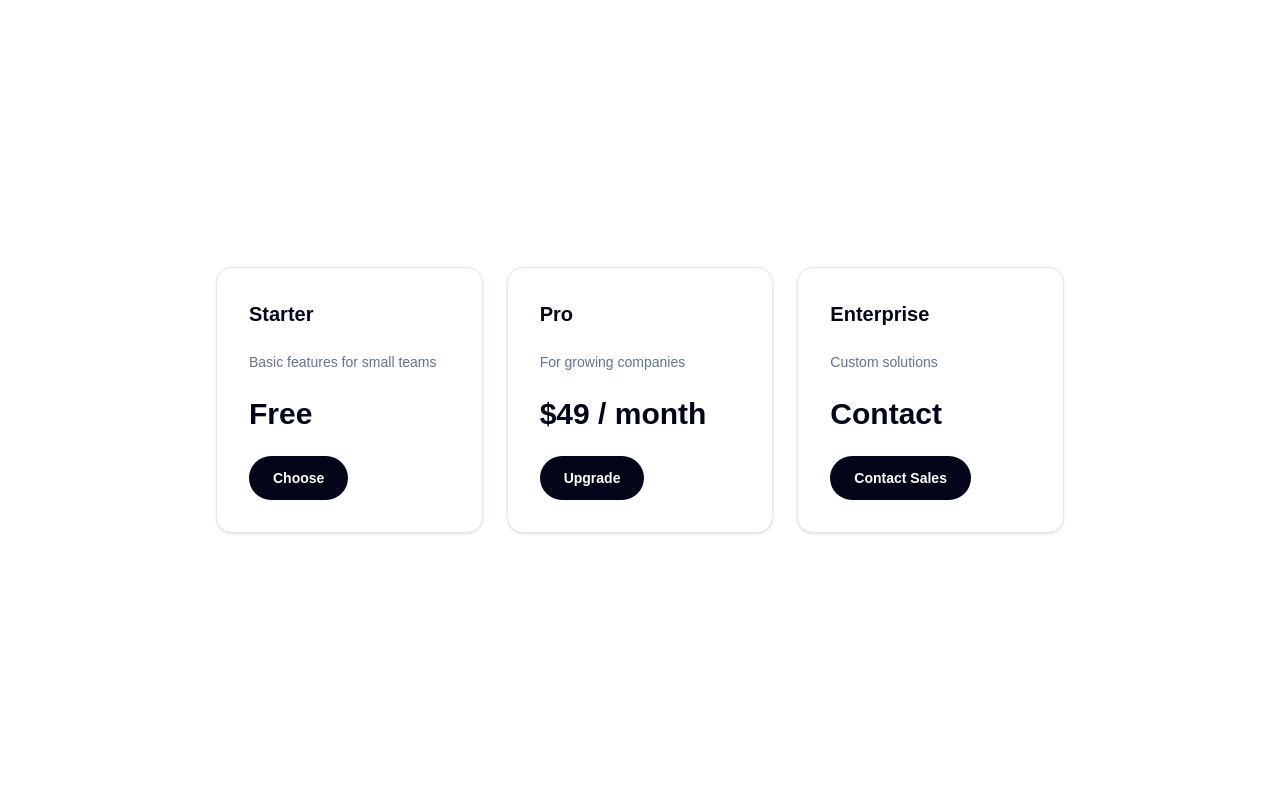
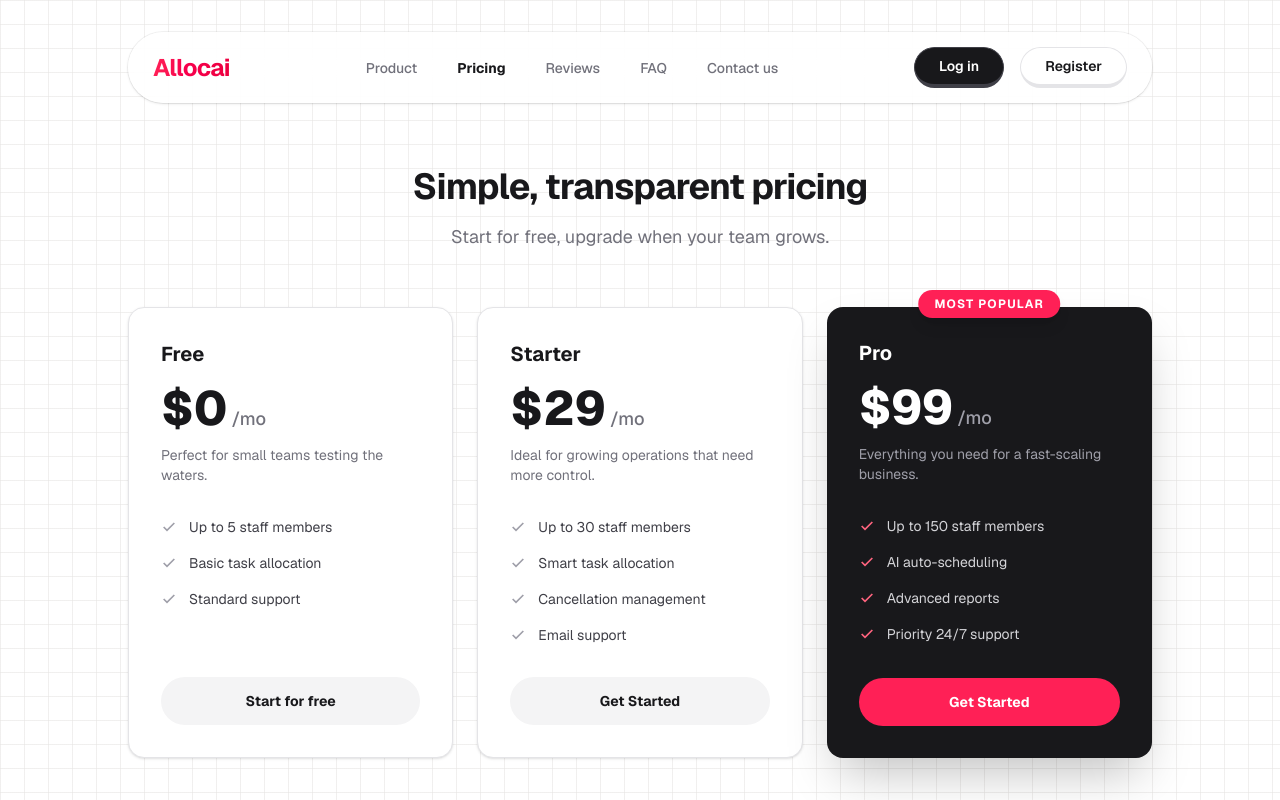
Before and after one commit to Endyano/FYP-26-S2-23_Allocai, a Next.js app: page /Features/pricing in a window 1280 px wide. Built offline with nearby package versions, Linux system fonts and the light colour scheme.

Commit message:
Redesign pricing page cards and add plan-based checkout routing

```diff
--- a/app/Features/pricing/page.tsx
+++ b/app/Features/pricing/page.tsx
@@ -1,40 +1,160 @@
-"use client";
+'use client';
 
-import { useRouter } from "next/navigation";
+import Link from 'next/link';
+import { useState, useEffect } from 'react';
+import { useRouter } from 'next/navigation';
+
+const PLANS = [
+  {
+    id: 'free',
+    name: 'Free',
+    price: '$0',
+    period: '/mo',
+    description: 'Perfect for small teams testing the waters.',
+    features: ['Up to 5 staff members', 'Basic task allocation', 'Standard support'],
+    cta: 'Start for free',
+    featured: false,
+  },
+  {
+    id: 'starter',
+    name: 'Starter',
+    price: '$29',
+    period: '/mo',
+    description: 'Ideal for growing operations that need more control.',
+    features: ['Up to 30 staff members', 'Smart task allocation', 'Cancellation management', 'Email support'],
+    cta: 'Get Started',
+    featured: false,
+  },
+  {
+    id: 'pro',
+    name: 'Pro',
+    price: '$99',
+    period: '/mo',
+    description: 'Everything you need for a fast-scaling business.',
+    features: ['Up to 150 staff members', 'AI auto-scheduling', 'Advanced reports', 'Priority 24/7 support'],
+    cta: 'Get Started',
+    featured: true,
+  },
+];
 
 export default function PricingPage() {
   const router = useRouter();
+  const [userName, setUserName] = useState<string | null>(null);
 
-  const choosePlan = (plan: string) => {
-    // In a real app you'd pass to checkout with query params or state
-    router.push(`/Features/checkout?plan=${plan}`);
+  useEffect(() => {
+    const savedUser = localStorage.getItem('allocai_user');
+    if (savedUser) setUserName(savedUser);
+  }, []);
+
+  const handleLogout = () => {
+    localStorage.removeItem('allocai_user');
+    setUserName(null);
   };
 
   return (
-    <main className="min-h-screen bg-white text-slate-950">
-      <div className="mx-auto flex min-h-screen max-w-4xl flex-col justify-center px-6 py-16">
-        <div className="grid grid-cols-1 md:grid-cols-3 gap-6">
-          <div className="space-y-6 rounded-[1rem] border border-slate-200 bg-white p-8 shadow">
-            <h3 className="text-xl font-semibold">Starter</h3>
-            <p className="text-sm text-slate-500">Basic features for small teams</p>
-            <p className="text-3xl font-bold">Free</p>
-            <button onClick={() => choosePlan('starter')} className="rounded-full bg-slate-950 px-6 py-3 text-sm font-semibold text-white">Choose</button>
+    <main className="relative min-h-screen bg-white text-zinc-900 font-sans">
+
+      {/* Grid background */}
+      <div className="absolute inset-0 bg-[linear-gradient(to_right,rgba(231,229,228,0.6)_1px,transparent_1px),linear-gradient(to_bottom,rgba(231,229,228,0.6)_1px,transparent_1px)] bg-[size:24px_24px]" />
+
+      <div className="relative mx-auto max-w-6xl px-6 py-8">
+
+        {/* Nav */}
+        <nav className="sticky top-4 z-50 mx-auto flex max-w-5xl items-center justify-between rounded-full border border-white/50 bg-white/80 px-6 py-3.5 shadow-sm ring-1 ring-zinc-900/5 backdrop-blur-xl mb-16">
+          <Link href="/" className="text-2xl font-bold tracking-tight bg-gradient-to-r from-rose-500 to-rose-600 bg-clip-text text-transparent">
+            Allocai
+          </Link>
+          <div className="hidden items-center gap-10 md:flex text-sm font-medium text-zinc-500">
+            <Link href="/#product" className="transition-colors hover:text-zinc-900">Product</Link>
+            <Link href="/Features/pricing" className="text-zinc-900 font-bold">Pricing</Link>
+            <Link href="/#reviews" className="transition-colors hover:text-zinc-900">Reviews</Link>
+            <Link href="/#faq" className="transition-colors hover:text-zinc-900">FAQ</Link>
+            <Link href="/#contact" className="transition-colors hover:text-zinc-900">Contact us</Link>
           </div>
+          <div className="flex items-center gap-4 text-sm font-medium">
+            {userName ? (
+              <div onClick={handleLogout} className="flex cursor-pointer items-center gap-3 rounded-full bg-white/60 pl-1.5 pr-5 py-1.5 ring-1 ring-zinc-200 backdrop-blur-md transition-all hover:bg-white hover:shadow-md" title="Click to log out">
+                <div className="flex h-8 w-8 items-center justify-center rounded-full bg-zinc-900 text-white font-bold uppercase">{userName.charAt(0)}</div>
+                <span className="font-semibold text-zinc-800 capitalize">{userName}</span>
+              </div>
+            ) : (
+              <>
+                <Link href="/Features/login" className="bg-zinc-900 text-white border border-zinc-700 border-b-[4px] font-semibold px-6 py-2 rounded-full hover:bg-zinc-800 transition-all">Log in</Link>
+                <Link href="/Features/register" className="bg-white text-zinc-900 border border-zinc-200 border-b-[4px] font-semibold px-6 py-2 rounded-full hover:bg-zinc-50 transition-all">Register</Link>
+              </>
+            )}
+          </div>
+        </nav>
 
-          <div className="space-y-6 rounded-[1rem] border border-slate-200 bg-white p-8 shadow">
-            <h3 className="text-xl font-semibold">Pro</h3>
-            <p className="text-sm text-slate-500">For growing companies</p>
-            <p className="text-3xl font-bold">$49 / month</p>
-            <button onClick={() => choosePlan('pro')} className="rounded-full bg-slate-950 px-6 py-3 text-sm font-semibold text-white">Upgrade</button>
-          </div>
+        {/* Heading */}
+        <div className="text-center mb-14">
+          <h1 className="text-4xl font-bold tracking-tight text-zinc-900">Simple, transparent pricing</h1>
+          <p className="mt-4 text-lg text-zinc-500">Start for free, upgrade when your team grows.</p>
+        </div>
 
-          <div className="space-y-6 rounded-[1rem] border border-slate-200 bg-white p-8 shadow">
-            <h3 className="text-xl font-semibold">Enterprise</h3>
-            <p className="text-sm text-slate-500">Custom solutions</p>
-            <p className="text-3xl font-bold">Contact</p>
-            <button onClick={() => choosePlan('enterprise')} className="rounded-full bg-slate-950 px-6 py-3 text-sm font-semibold text-white">Contact Sales</button>
-          </div>
+        {/* Cards */}
+        <div className="grid grid-cols-1 md:grid-cols-3 gap-6 max-w-5xl mx-auto">
+          {PLANS.map(plan => (
+            <div
+              key={plan.id}
+              className={`relative flex flex-col rounded-2xl p-8 ${
+                plan.featured
+                  ? 'bg-zinc-900 text-white shadow-2xl'
+                  : 'bg-white border border-zinc-200 shadow-sm'
+              }`}
+            >
+              {/* Most Popular badge */}
+              {plan.featured && (
+                <div className="absolute -top-4 left-1/2 -translate-x-1/2">
+                  <span className="rounded-full bg-rose-500 px-4 py-1.5 text-xs font-bold text-white uppercase tracking-widest shadow-lg">
+                    Most Popular
+                  </span>
+                </div>
+              )}
+
+              {/* Plan name */}
+              <h3 className={`text-xl font-bold mb-1 ${plan.featured ? 'text-white' : 'text-zinc-900'}`}>
+                {plan.name}
+              </h3>
+
+              {/* Price */}
+              <div className={`flex items-baseline gap-1 mt-3 mb-3 ${plan.featured ? 'text-white' : 'text-zinc-900'}`}>
+                <span className="text-5xl font-extrabold">{plan.price}</span>
+                <span className={`text-lg font-medium ${plan.featured ? 'text-zinc-400' : 'text-zinc-500'}`}>{plan.period}</span>
+              </div>
+
+              {/* Description */}
+              <p className={`text-sm mb-8 ${plan.featured ? 'text-zinc-400' : 'text-zinc-500'}`}>
+                {plan.description}
+              </p>
+
+              {/* Features */}
+              <ul className="space-y-4 flex-1 mb-8">
+                {plan.features.map((f, i) => (
+                  <li key={i} className={`flex items-center gap-3 text-sm ${plan.featured ? 'text-zinc-300' : 'text-zinc-700'}`}>
+                    <svg className={`h-4 w-4 flex-shrink-0 ${plan.featured ? 'text-rose-400' : 'text-zinc-400'}`} viewBox="0 0 24 24" fill="none" stroke="currentColor" strokeWidth="2.5">
+                      <polyline points="20 6 9 17 4 12" />
+                    </svg>
+                    {f}
+                  </li>
+                ))}
+              </ul>
+
+              {/* CTA Button */}
+              <button
+                onClick={() => router.push(`/Features/checkout?plan=${plan.id}`)}
+                className={`w-full rounded-full py-3.5 text-sm font-bold transition-all ${
+                  plan.featured
+                    ? 'bg-rose-500 text-white hover:bg-rose-600'
+                    : 'bg-zinc-100 text-zinc-900 hover:bg-zinc-200'
+                }`}
+              >
+                {plan.cta}
+              </button>
+            </div>
+          ))}
         </div>
+
       </div>
     </main>
   );
```
